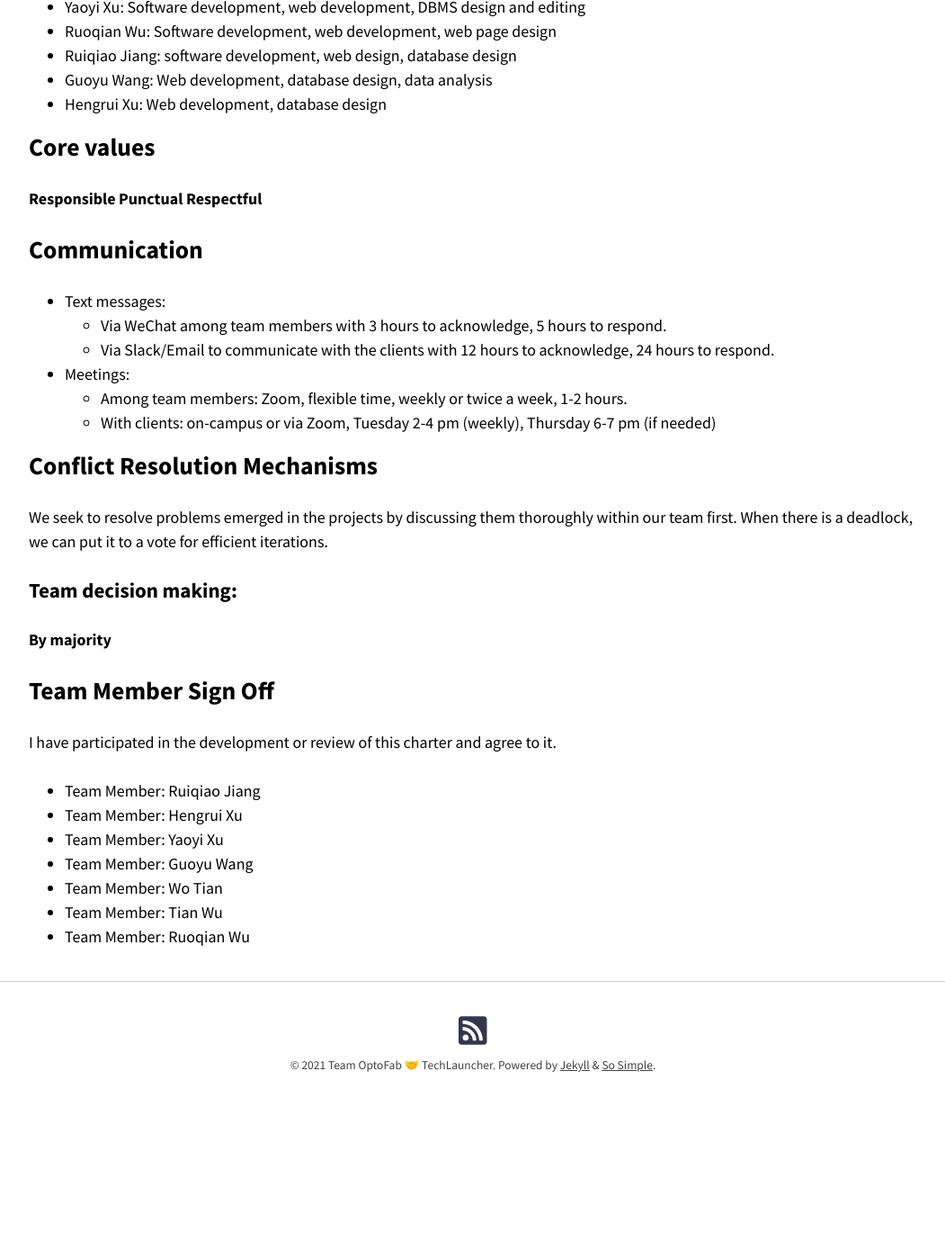
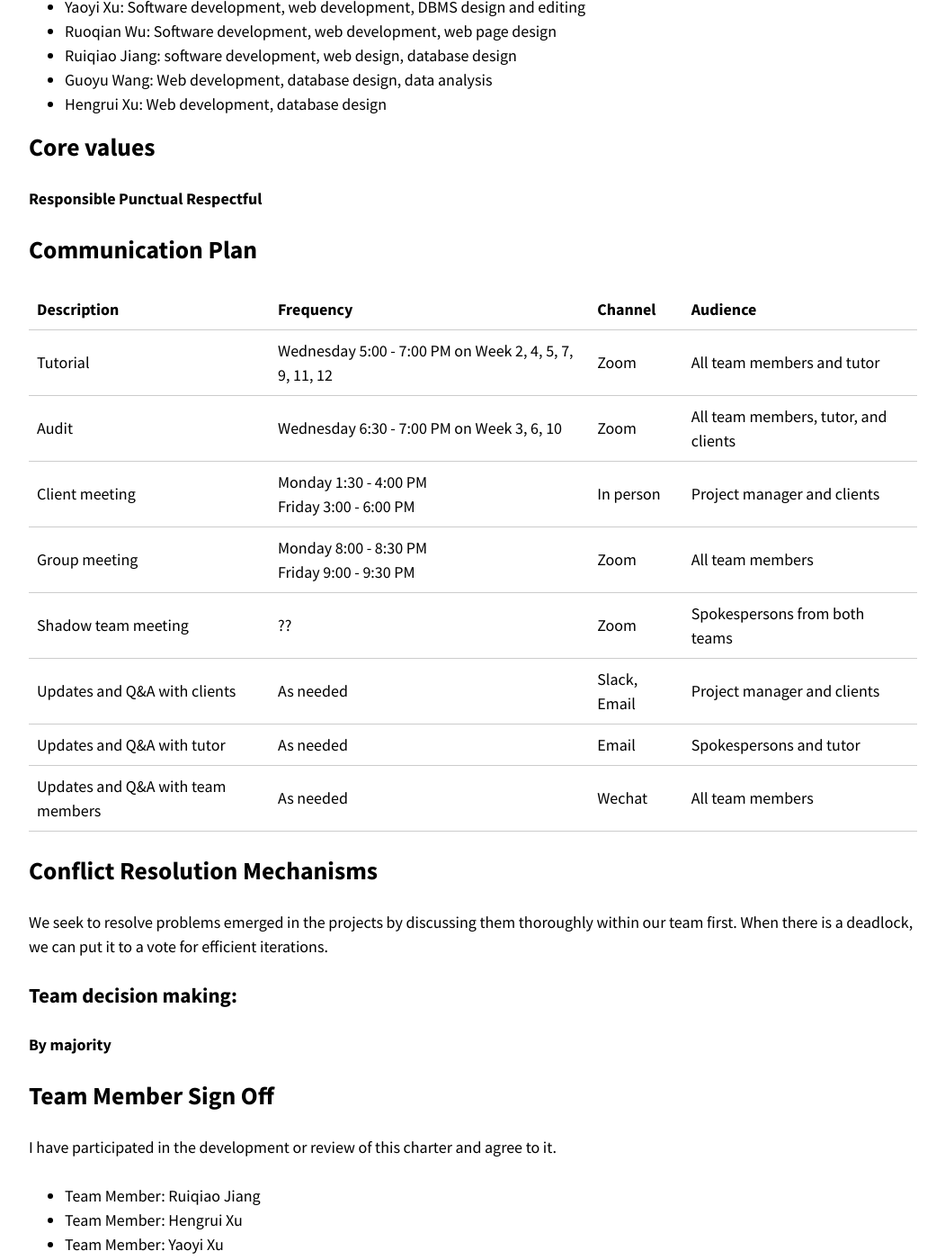
Before and after one commit to optofab/optofab.github.io, a Jekyll site: the page built from team-charter.md, in a window 1280 px wide and 1400 px high, scrolled down 2243 px. Shown: the whole window at 90% size, without its empty margins (114-1165 px from the left). Built offline with Jekyll 4.4.1, drawn with Linux system fonts in a browser that asks for light colours; nearby versions of some CDN libraries; emoji names are drawn with the system emoji font; before the commit the page ends 3510 px from its top, so only the background shows below that.

Commit message:
Update team-charter.md

```diff
--- a/team-charter.md
+++ b/team-charter.md
@@ -82,14 +82,18 @@ tag:
 <strong>Punctual</strong>
 <strong>Respectful</strong>
 
-## Communication
+## Communication Plan
 
-- Text messages:
-  - Via WeChat among team members with 3 hours to acknowledge, 5 hours to respond.
-  - Via Slack/Email to communicate with the clients with 12 hours to acknowledge, 24 hours to respond.
-- Meetings:
-  - Among team members: Zoom, flexible time, weekly or twice a week, 1-2 hours.
-  - With clients: on-campus or via Zoom, Tuesday 2-4 pm (weekly), Thursday 6-7 pm (if needed)
+| Description  | Frequency  | Channel | Audience |
+| -------- | ----------------|--------|----------|
+| Tutorial | Wednesday 5:00 - 7:00 PM on Week 2, 4, 5, 7, 9, 11, 12 | Zoom | All team members and tutor |
+| Audit | Wednesday 6:30 - 7:00 PM on Week 3, 6, 10 | Zoom | All team members, tutor, and clients |
+| Client meeting | Monday 1:30 - 4:00 PM <br> Friday 3:00 - 6:00 PM | In person | Project manager and clients |
+| Group meeting | Monday 8:00 - 8:30 PM <br> Friday 9:00 - 9:30 PM | Zoom | All team members |
+| Shadow team meeting | ?? | Zoom | Spokespersons from both teams |
+| Updates and Q&A with clients | As needed | Slack, Email | Project manager and clients |
+| Updates and Q&A with tutor | As needed | Email | Spokespersons and tutor |
+| Updates and Q&A with team members | As needed | Wechat | All team members|
 
 ## Conflict Resolution Mechanisms
 
```
